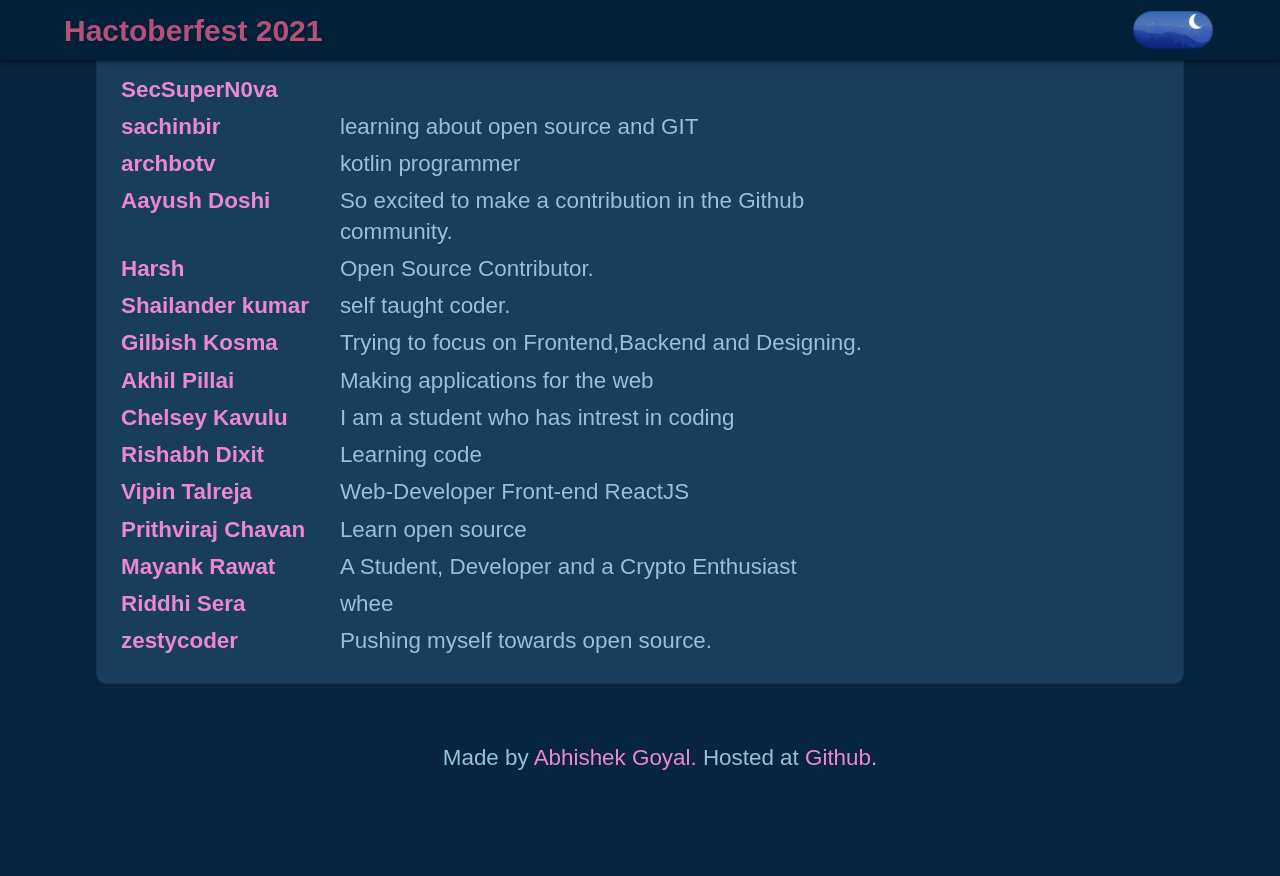
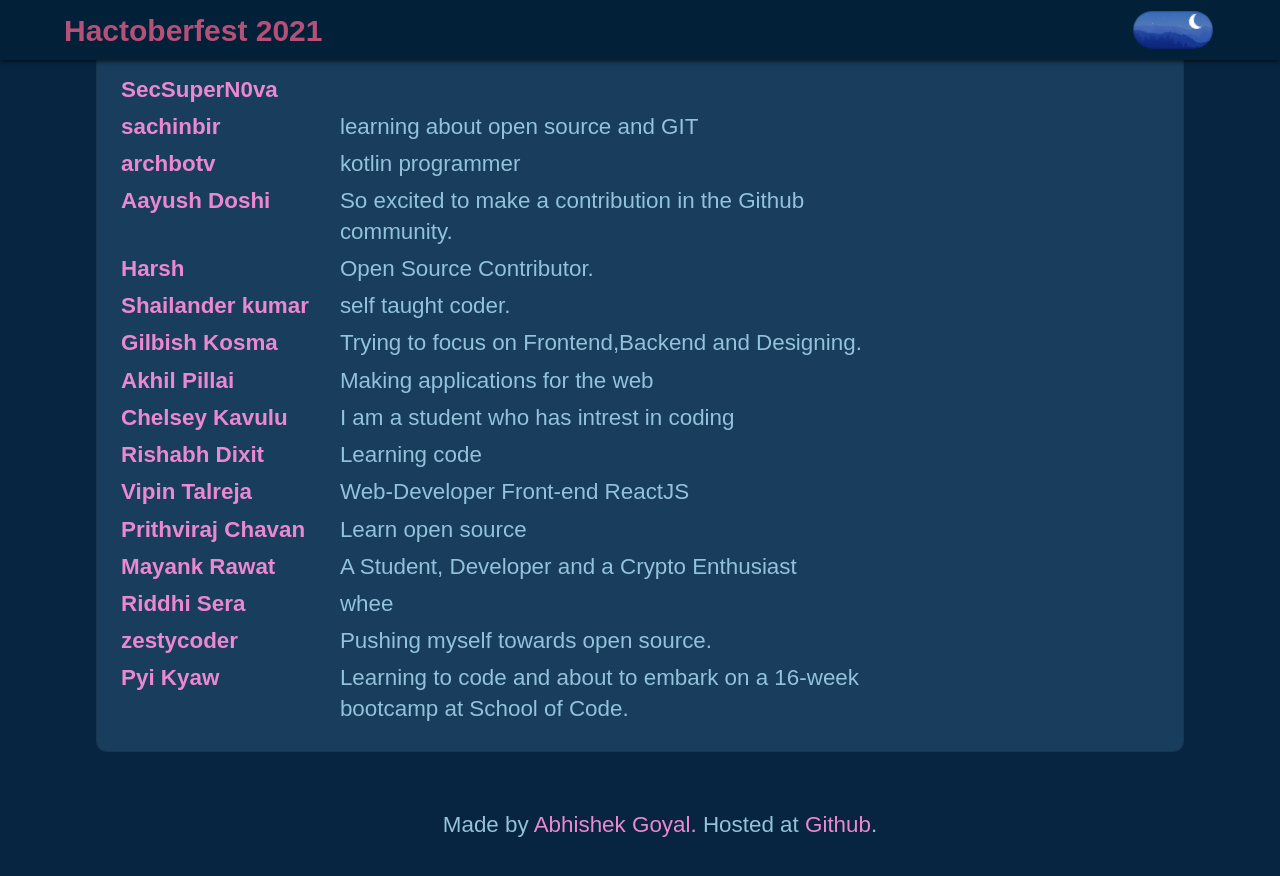
Before and after one commit to ABHISHEK-G0YAL/Hacktoberfest-2021, a Jekyll site: the page built from index.md, in a window 1280 px wide and 900 px high, scrolled down 2508 px. Shown: the top 876 px of the window. Built offline with Jekyll 4.4.1, drawn with Linux system fonts in a browser that asks for light colours; before the commit the page ends 3341 px from its top, so only the background shows below that.

Commit message:
Added {Pyi Kyaw}

```diff
--- a/index.md
+++ b/index.md
@@ -71,3 +71,4 @@ layout: default
 **[Mayank Rawat](https://github.com/MayankRawat06)**| A Student, Developer and a Crypto Enthusiast
 **[Riddhi Sera](https://github.com/riddhisera)**| whee
 **[zestycoder](https://github.com/zestycoder)** | Pushing myself towards open source.
+**[Pyi Kyaw](https://github.com/burmanp)** | Learning to code and about to embark on a 16-week bootcamp at School of Code.
```
